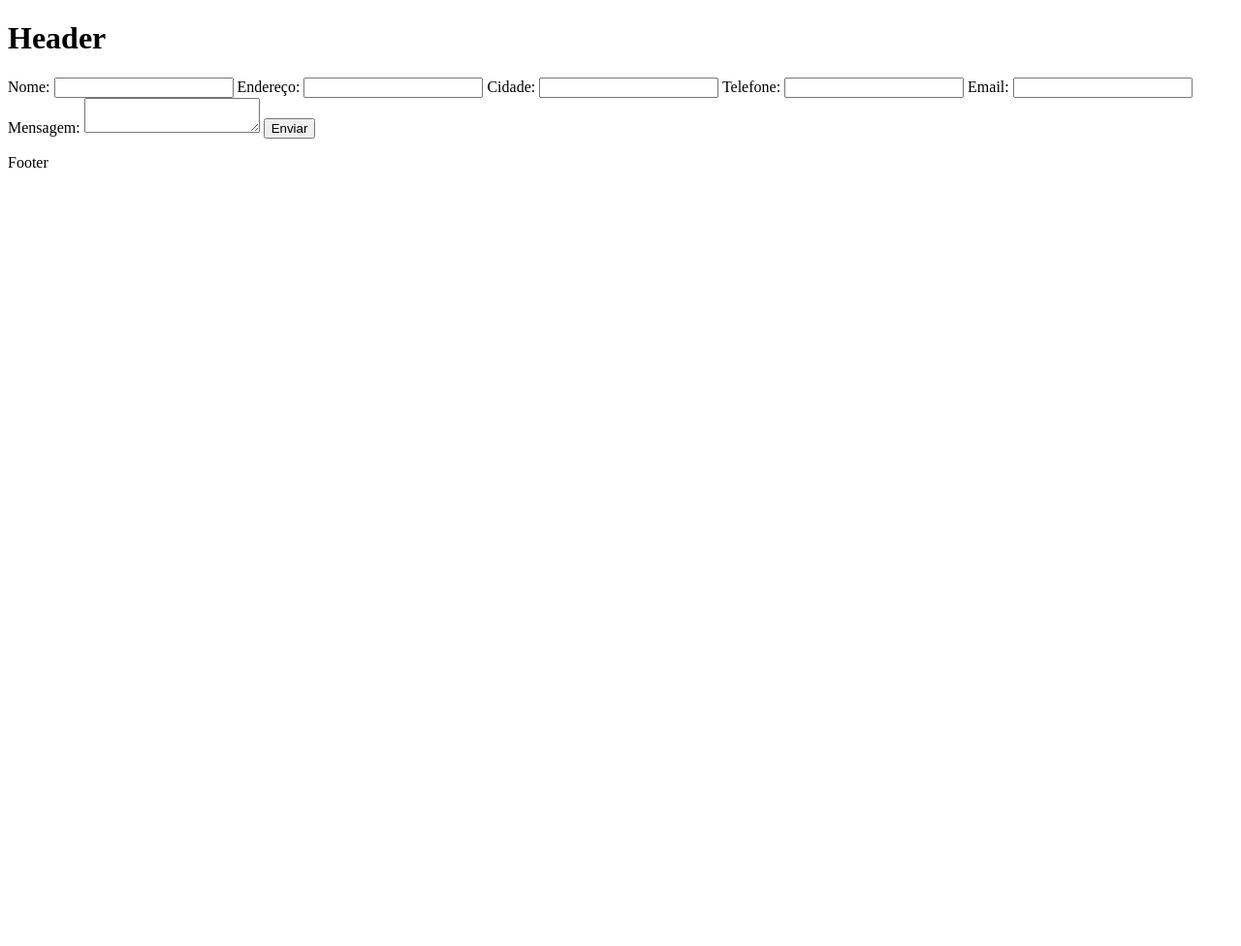
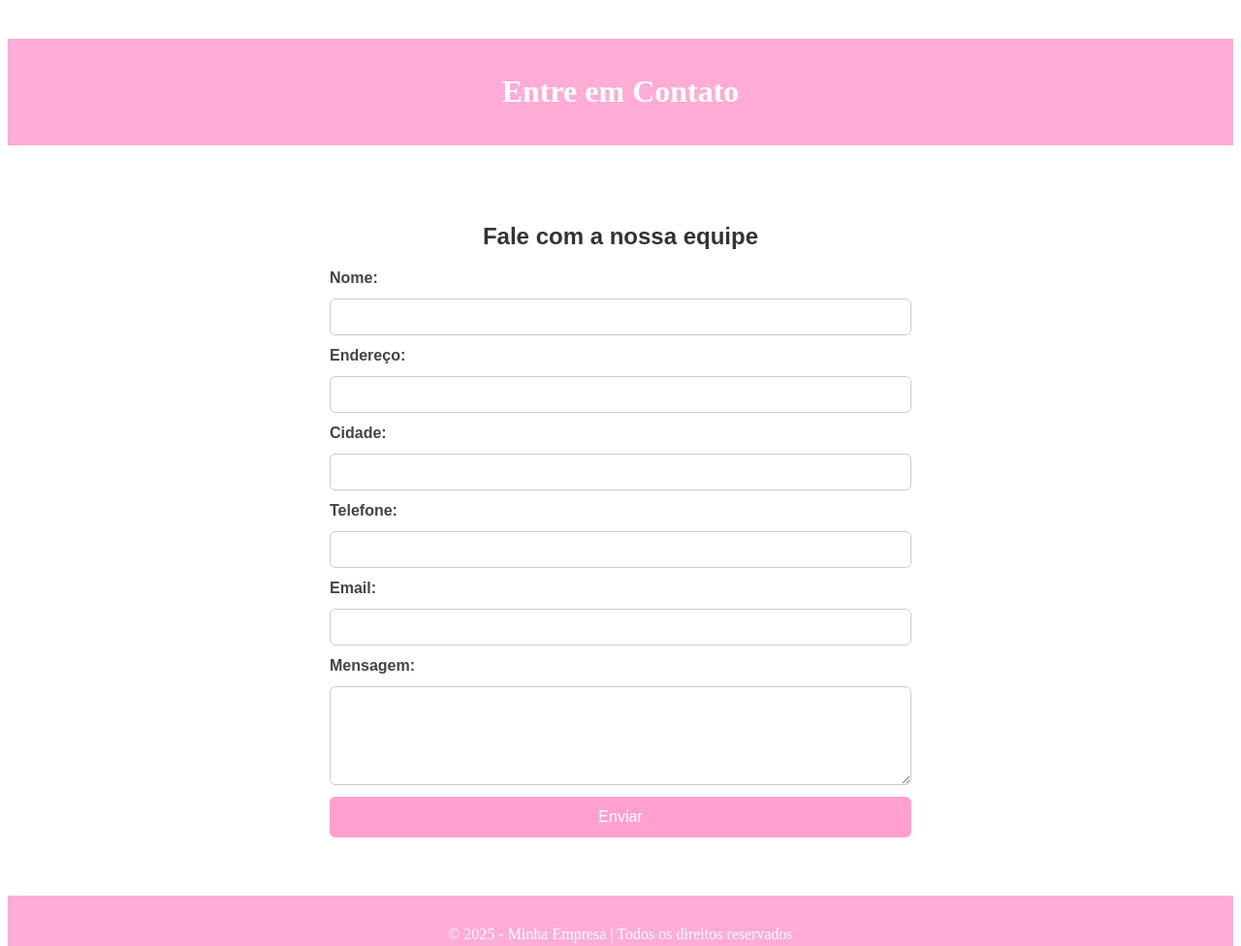
Before and after one commit to aliceferrarig/flexbox3, a plain HTML site: page contato.html in a window 1280 px wide. Shown: the top 976 px of the page at 97% size. Before the commit the page ends 800 px from the top, so only its background shows below. Drawn offline with Linux system fonts and the light colour scheme.

Commit message:
atualização

```diff
--- a/contato.html
+++ b/contato.html
@@ -3,33 +3,42 @@
   <head>
     <meta charset="UTF-8" />
     <meta name="viewport" content="width=device-width, initial-scale=1.0" />
-    <link rel="stylesheet" href="styles/styles.css" />
     <link rel="stylesheet" href="styles/contato.css" />
 
     <title>Contato</title>
   </head>
   <body>
     <header class="headerfooter">
-      <h1>Header</h1>
+      <h1>Entre em Contato</h1>
     </header>
-    <form action="">
-      <label for="">Nome:</label>
-      <input type="text" name="" id="" />
-      <label for="">Endereço:</label>
-      <input type="text" name="" id="" />
-      <label for="">Cidade:</label>
-      <input type="text" name="" id="" />
-      <label for="">Telefone:</label>
-      <input type="text" name="" id="" />
-      <label for="">Email:</label>
-      <input type="text" name="" id="" />
-      <label for="">Mensagem:</label>
-      <textarea name="" id="" ></textarea>
-      <button> Enviar </button>
-    </form>
+
+    <main class="container">
+      <h2>Fale com a nossa equipe</h2>
+      <form action="" class="form-contato">
+        <label for="nome">Nome:</label>
+        <input type="text" id="nome" name="nome" required />
+
+        <label for="endereco">Endereço:</label>
+        <input type="text" id="endereco" name="endereco" />
+
+        <label for="cidade">Cidade:</label>
+        <input type="text" id="cidade" name="cidade" />
+
+        <label for="telefone">Telefone:</label>
+        <input type="tel" id="telefone" name="telefone" />
+
+        <label for="email">Email:</label>
+        <input type="email" id="email" name="email" required />
+
+        <label for="mensagem">Mensagem:</label>
+        <textarea id="mensagem" name="mensagem" rows="5" required></textarea>
+
+        <button type="submit">Enviar</button>
+      </form>
+    </main>
 
     <footer class="headerfooter">
-      <p>Footer</p>
+      <p>© 2025 - Minha Empresa | Todos os direitos reservados</p>
     </footer>
   </body>
 </html>
--- a/styles/contato.css
+++ b/styles/contato.css
@@ -0,0 +1,63 @@
+.container {
+  max-width: 600px;
+  margin: 40px auto;
+  padding: 20px;
+  font-family: Arial, sans-serif;
+  text-align: center;
+}
+
+.container h2 {
+  margin-bottom: 20px;
+  color: #333;
+}
+
+.form-contato {
+  display: flex;
+  flex-direction: column;
+  gap: 12px;
+  text-align: left;
+}
+
+.form-contato label {
+  font-weight: bold;
+  color: #444;
+}
+
+.form-contato input,
+.form-contato textarea {
+  padding: 10px;
+  border: 1px solid #ccc;
+  border-radius: 6px;
+  font-size: 14px;
+  width: 100%;
+  box-sizing: border-box;
+}
+
+.form-contato input:focus,
+.form-contato textarea:focus {
+  border-color: #0bb5e0;
+  outline: none;
+}
+
+.form-contato button {
+  background: #ffa0cf;
+  color: #fff;
+  font-size: 16px;
+  padding: 12px;
+  border: none;
+  border-radius: 6px;
+  cursor: pointer;
+  transition: 0.3s;
+}
+
+.form-contato button:hover {
+  background: #ffacd6;
+}
+
+.headerfooter {
+  background: #ffacd6;
+  color: white;
+  text-align: center;
+  padding: 15px;
+  margin-top: 40px;
+}
```
Also changed, not shown: sobre.html (+1 -1 lines), 1 other file.
